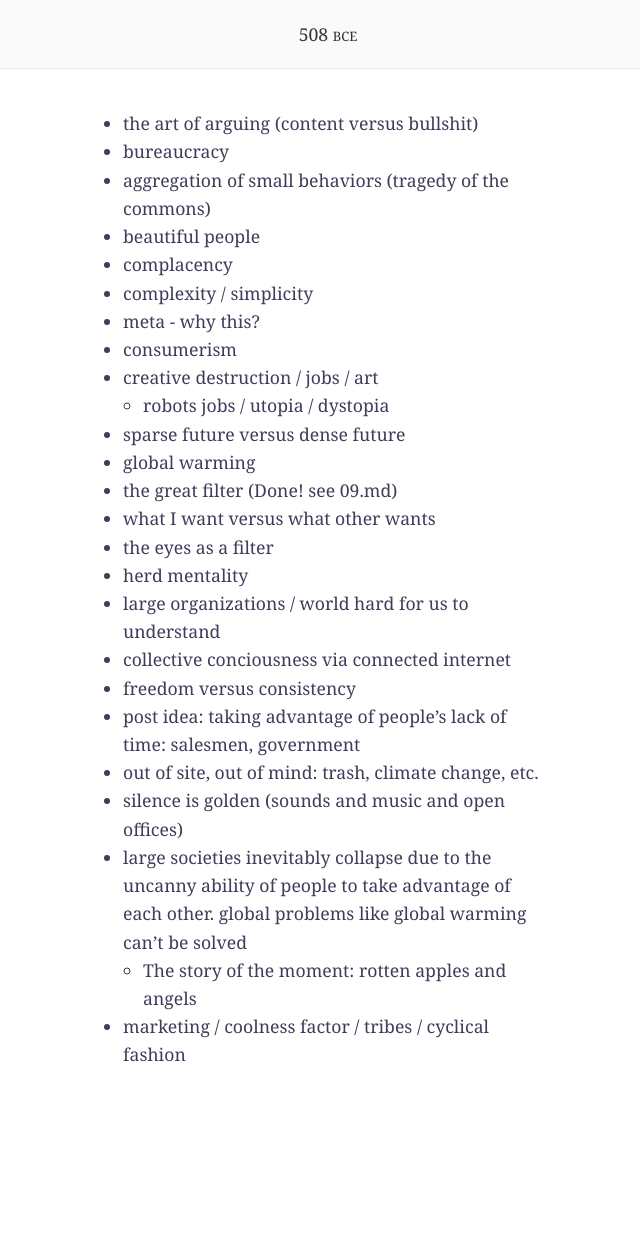
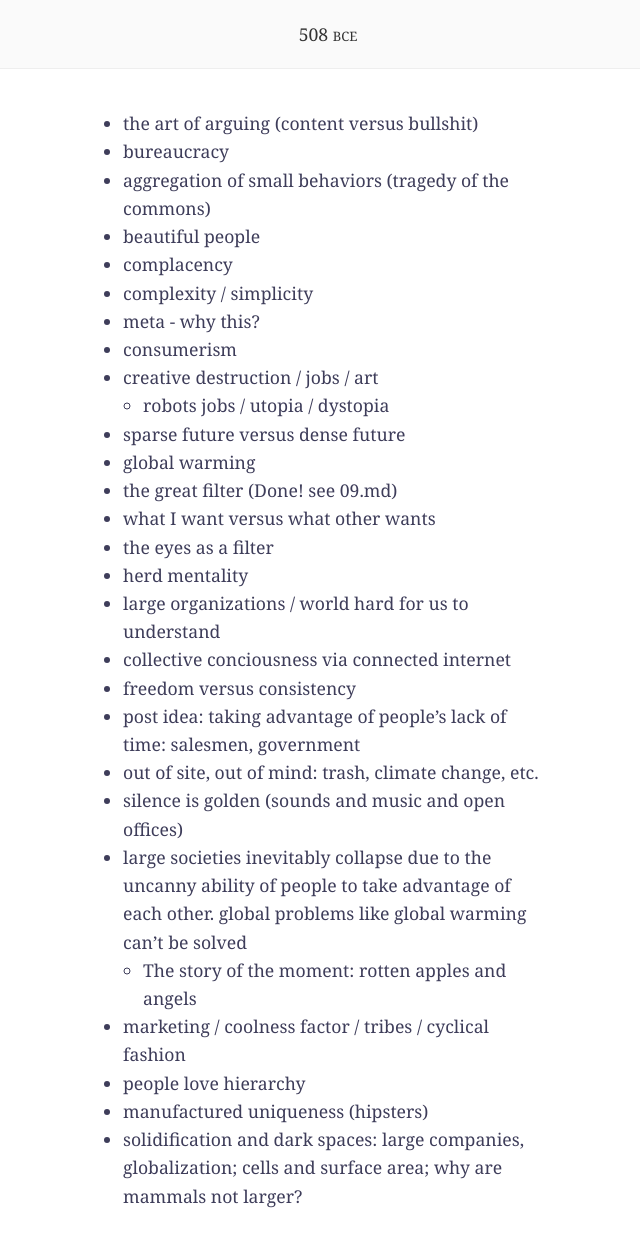
Before and after one commit to capshaw/508bce, a Jekyll site: the page built from future-topics.md, in a window 1280 px wide. Shown: the whole page, without its empty margins (312-952 px from the left). Built offline with Jekyll 4.4.1, drawn with Linux system fonts in a browser that asks for light colours; our own code applies the rules of GitHub Pages for plain Markdown files; before the commit the page ends 1109 px from its top, so only the background shows below that.

Commit message:
Update future-topics.md

```diff
--- a/future-topics.md
+++ b/future-topics.md
@@ -23,3 +23,6 @@
 - large societies inevitably collapse due to the uncanny ability of people to take advantage of each other. global problems like global warming can't be solved
     - The story of the moment: rotten apples and angels
 - marketing / coolness factor / tribes / cyclical fashion
+- people love hierarchy
+- manufactured uniqueness (hipsters)
+- solidification and dark spaces: large companies, globalization; cells and surface area; why are mammals not larger?
```
